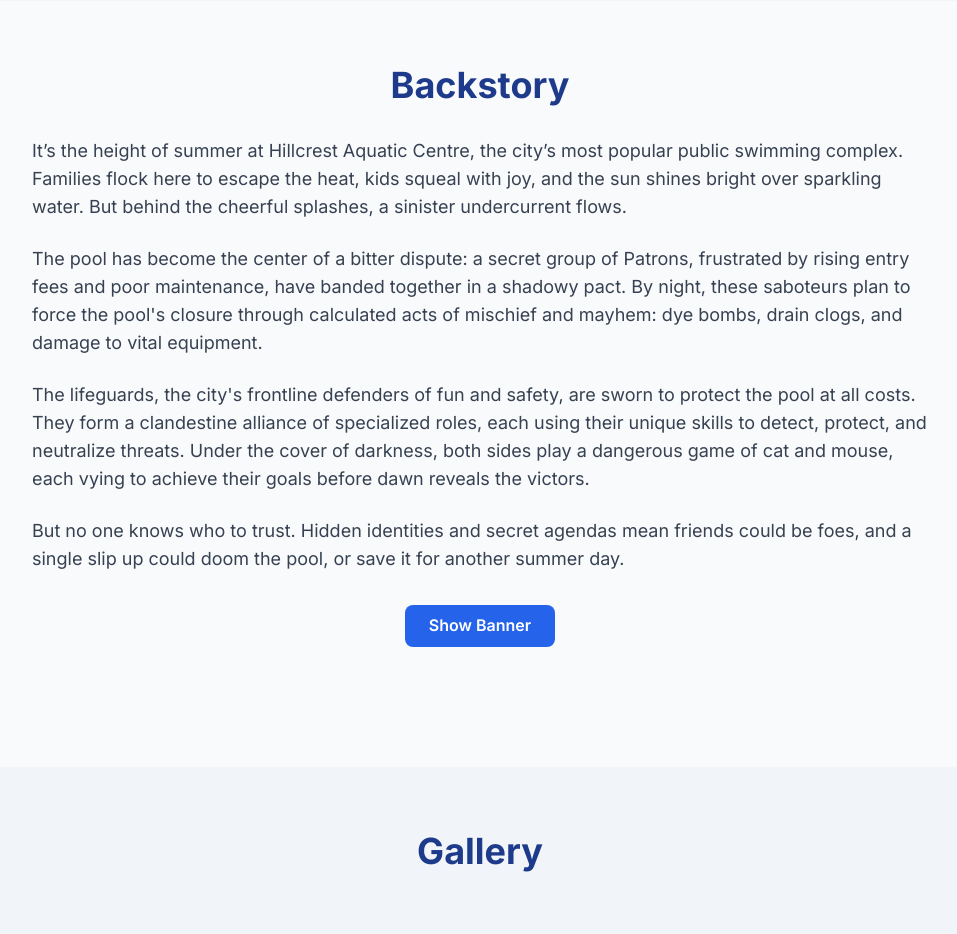
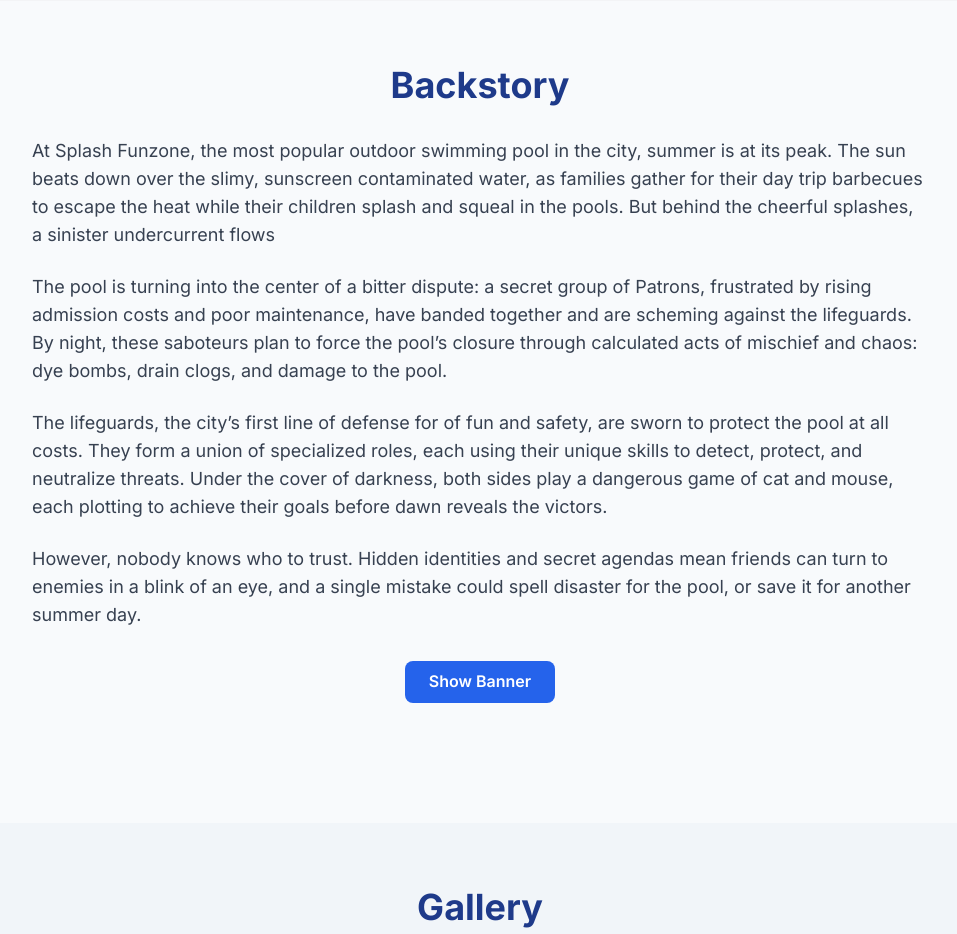
Before and after one commit to James-hg/PersonalWebsite, a Next.js app: page /iat210boardgame in a window 1280 px wide. Shown: the part 2740-3674 px from the top of the page, without its empty margins (160-1117 px from the left). Built offline with nearby package versions, Linux system fonts and the light colour scheme.

Commit message:
update backstory

```diff
--- a/components/sections/BackStorySection.tsx
+++ b/components/sections/BackStorySection.tsx
@@ -12,35 +12,39 @@
                 </h2>
                 <div className="max-w-4xl mx-auto text-left text-gray-700 text-lg space-y-6">
                     <p>
-                        It’s the height of summer at Hillcrest Aquatic Centre,
-                        the city’s most popular public swimming complex.
-                        Families flock here to escape the heat, kids squeal with
-                        joy, and the sun shines bright over sparkling water. But
-                        behind the cheerful splashes, a sinister undercurrent
-                        flows.
+                        At Splash Funzone, the most popular outdoor swimming
+                        pool in the city, summer is at its peak. The sun beats
+                        down over the slimy, sunscreen contaminated water, as
+                        families gather for their day trip barbecues to escape
+                        the heat while their children splash and squeal in the
+                        pools. But behind the cheerful splashes, a sinister
+                        undercurrent flows
                     </p>
                     <p>
-                        The pool has become the center of a bitter dispute: a
-                        secret group of Patrons, frustrated by rising entry fees
-                        and poor maintenance, have banded together in a shadowy
-                        pact. By night, these saboteurs plan to force the pool's
-                        closure through calculated acts of mischief and mayhem:
-                        dye bombs, drain clogs, and damage to vital equipment.
+                        The pool is turning into the center of a bitter dispute:
+                        a secret group of Patrons, frustrated by rising
+                        admission costs and poor maintenance, have banded
+                        together and are scheming against the lifeguards. By
+                        night, these saboteurs plan to force the pool’s closure
+                        through calculated acts of mischief and chaos: dye
+                        bombs, drain clogs, and damage to the pool.
                     </p>
                     <p>
-                        The lifeguards, the city's frontline defenders of fun
-                        and safety, are sworn to protect the pool at all costs.
-                        They form a clandestine alliance of specialized roles,
-                        each using their unique skills to detect, protect, and
+                        The lifeguards, the city’s first line of defense for of
+                        fun and safety, are sworn to protect the pool at all
+                        costs. They form a union of specialized roles, each
+                        using their unique skills to detect, protect, and
                         neutralize threats. Under the cover of darkness, both
-                        sides play a dangerous game of cat and mouse, each vying
-                        to achieve their goals before dawn reveals the victors.
+                        sides play a dangerous game of cat and mouse, each
+                        plotting to achieve their goals before dawn reveals the
+                        victors.
                     </p>
                     <p>
-                        But no one knows who to trust. Hidden identities and
-                        secret agendas mean friends could be foes, and a single
-                        slip up could doom the pool, or save it for another
-                        summer day.
+                        However, nobody knows who to trust. Hidden identities
+                        and secret agendas mean friends can turn to enemies in a
+                        blink of an eye, and a single mistake could spell
+                        disaster for the pool, or save it for another summer
+                        day.
                     </p>
                 </div>
             </div>
```
